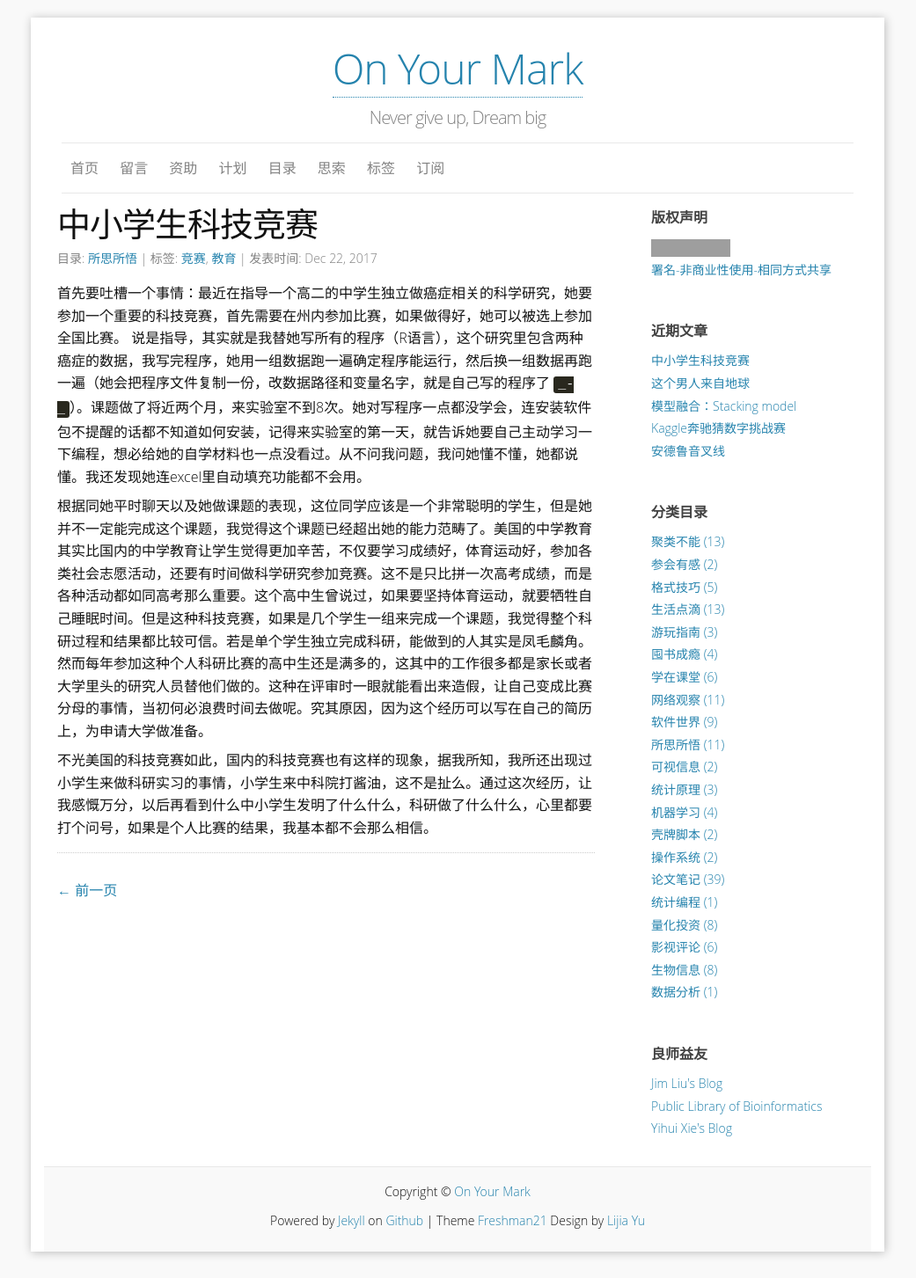
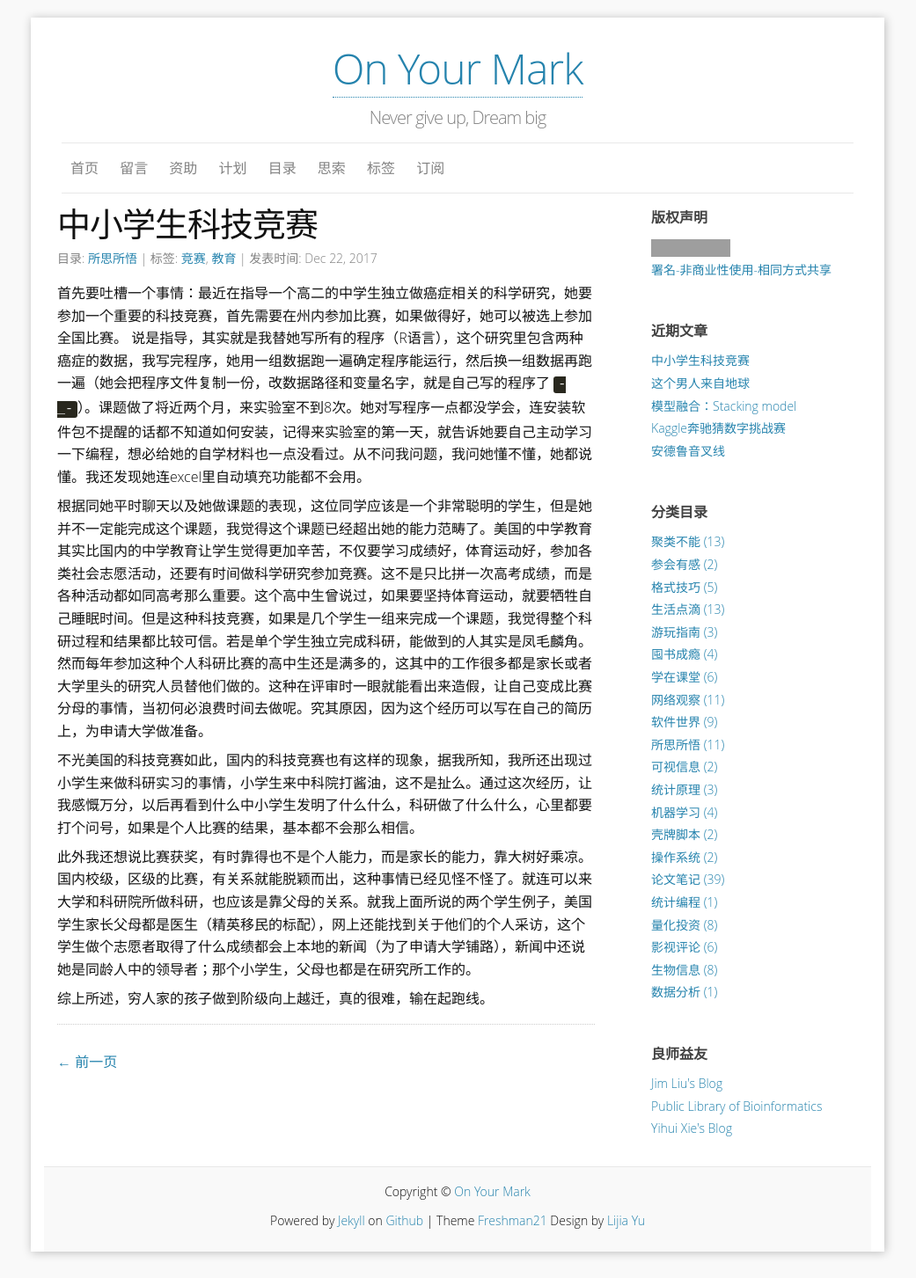
Before and after one commit to yulijia/cn, a Jekyll site: the page built from _posts/2017-12-22-Science-Engineering-Fair.md, in a window 1280 px wide. Shown: the whole page at 88% size, without its empty margins (120-1161 px from the left). Built offline with Jekyll 4.4.1, drawn with Linux system fonts in a browser that asks for light colours; some web fonts are replaced; comment, search, counter and statistics services are not loaded; grey boxes are pictures that could not be loaded.

Commit message:
completed

```diff
--- a/_posts/2017-12-22-Science-Engineering-Fair.md
+++ b/_posts/2017-12-22-Science-Engineering-Fair.md
@@ -10,8 +10,12 @@ tags:
 ---
 
 首先要吐槽一个事情：最近在指导一个高二的中学生独立做癌症相关的科学研究，她要参加一个重要的科技竞赛，首先需要在州内参加比赛，如果做得好，她可以被选上参加全国比赛。
-说是指导，其实就是我替她写所有的程序（R语言），这个研究里包含两种癌症的数据，我写完程序，她用一组数据跑一遍确定程序能运行，然后换一组数据再跑一遍（她会把程序文件复制一份，改数据路径和变量名字，就是自己写的程序了 <code>_-_</code>）。课题做了将近两个月，来实验室不到8次。她对写程序一点都没学会，连安装软件包不提醒的话都不知道如何安装，记得来实验室的第一天，就告诉她要自己主动学习一下编程，想必给她的自学材料也一点没看过。从不问我问题，我问她懂不懂，她都说懂。我还发现她连excel里自动填充功能都不会用。
+说是指导，其实就是我替她写所有的程序（R语言），这个研究里包含两种癌症的数据，我写完程序，她用一组数据跑一遍确定程序能运行，然后换一组数据再跑一遍（她会把程序文件复制一份，改数据路径和变量名字，就是自己写的程序了 <code>-_-</code>）。课题做了将近两个月，来实验室不到8次。她对写程序一点都没学会，连安装软件包不提醒的话都不知道如何安装，记得来实验室的第一天，就告诉她要自己主动学习一下编程，想必给她的自学材料也一点没看过。从不问我问题，我问她懂不懂，她都说懂。我还发现她连excel里自动填充功能都不会用。
 
 根据同她平时聊天以及她做课题的表现，这位同学应该是一个非常聪明的学生，但是她并不一定能完成这个课题，我觉得这个课题已经超出她的能力范畴了。美国的中学教育其实比国内的中学教育让学生觉得更加辛苦，不仅要学习成绩好，体育运动好，参加各类社会志愿活动，还要有时间做科学研究参加竞赛。这不是只比拼一次高考成绩，而是各种活动都如同高考那么重要。这个高中生曾说过，如果要坚持体育运动，就要牺牲自己睡眠时间。但是这种科技竞赛，如果是几个学生一组来完成一个课题，我觉得整个科研过程和结果都比较可信。若是单个学生独立完成科研，能做到的人其实是凤毛麟角。然而每年参加这种个人科研比赛的高中生还是满多的，这其中的工作很多都是家长或者大学里头的研究人员替他们做的。这种在评审时一眼就能看出来造假，让自己变成比赛分母的事情，当初何必浪费时间去做呢。究其原因，因为这个经历可以写在自己的简历上，为申请大学做准备。
 
-不光美国的科技竞赛如此，国内的科技竞赛也有这样的现象，据我所知，我所还出现过小学生来做科研实习的事情，小学生来中科院打酱油，这不是扯么。通过这次经历，让我感慨万分，以后再看到什么中小学生发明了什么什么，科研做了什么什么，心里都要打个问号，如果是个人比赛的结果，我基本都不会那么相信。
+不光美国的科技竞赛如此，国内的科技竞赛也有这样的现象，据我所知，我所还出现过小学生来做科研实习的事情，小学生来中科院打酱油，这不是扯么。通过这次经历，让我感慨万分，以后再看到什么中小学生发明了什么什么，科研做了什么什么，心里都要打个问号，如果是个人比赛的结果，基本都不会那么相信。
+
+此外我还想说比赛获奖，有时靠得也不是个人能力，而是家长的能力，靠大树好乘凉。国内校级，区级的比赛，有关系就能脱颖而出，这种事情已经见怪不怪了。就连可以来大学和科研院所做科研，也应该是靠父母的关系。就我上面所说的两个学生例子，美国学生家长父母都是医生（精英移民的标配），网上还能找到关于他们的个人采访，这个学生做个志愿者取得了什么成绩都会上本地的新闻（为了申请大学铺路），新闻中还说她是同龄人中的领导者；那个小学生，父母也都是在研究所工作的。
+
+综上所述，穷人家的孩子做到阶级向上越迁，真的很难，输在起跑线。
```
